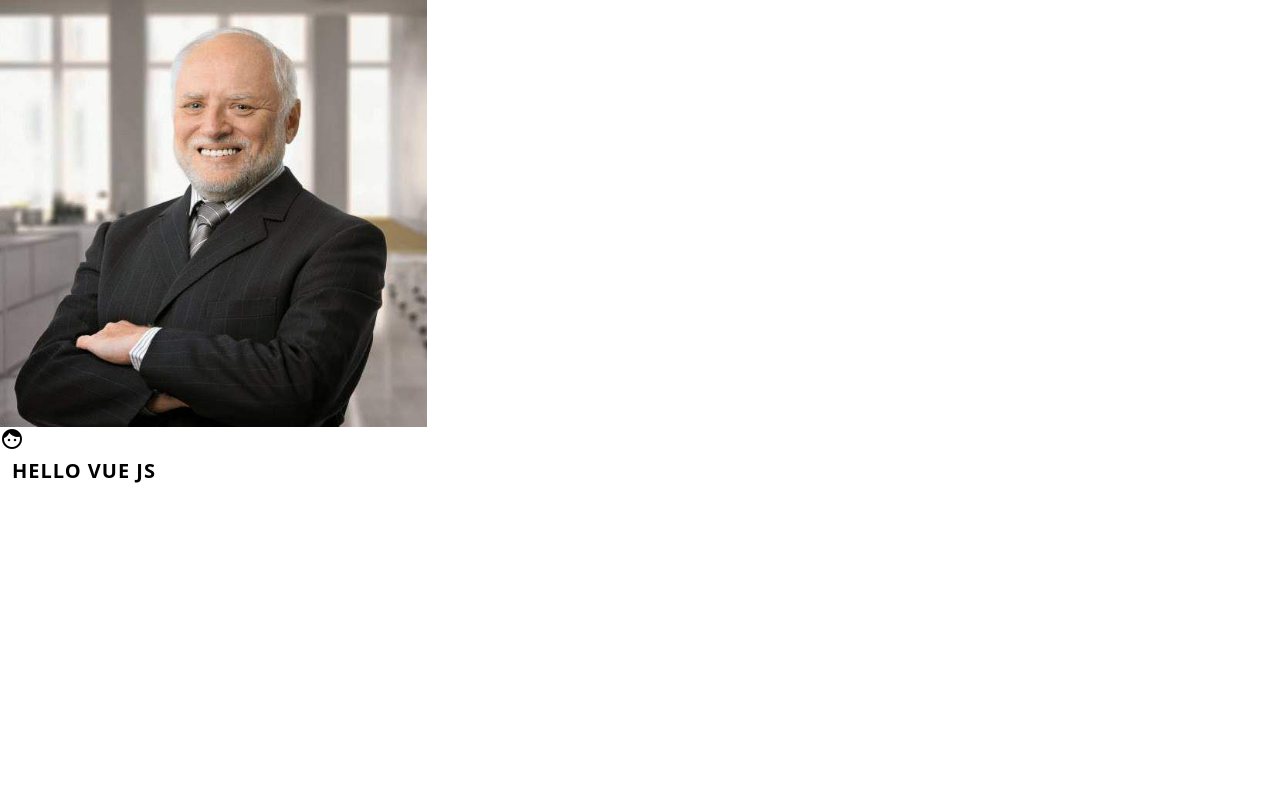
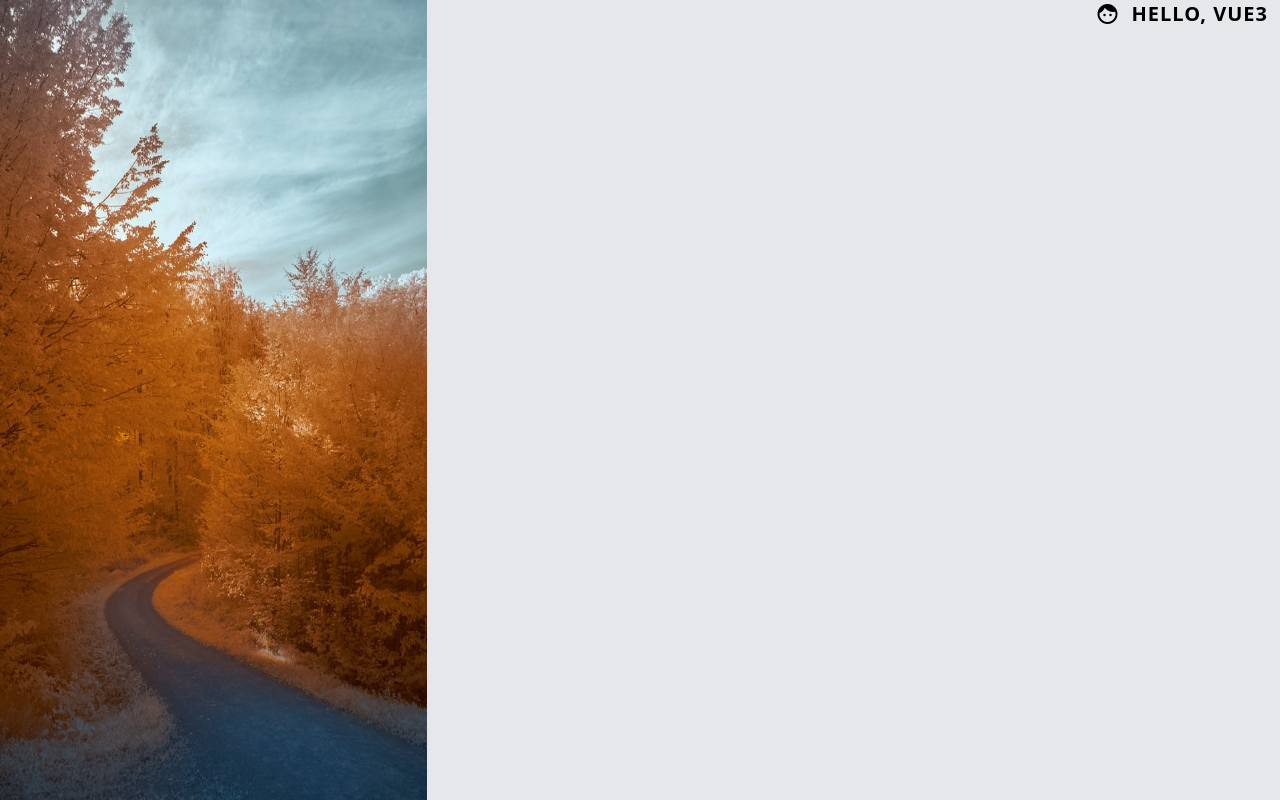
Before and after one commit to akira2542/INT203-62130500077-Vue-Template, a plain HTML site: page 62133050007_template_1/index.html in a window 1280 px wide. Drawn offline with nearby package versions, Linux system fonts and the light colour scheme.

Commit message:
replace template from template repo

```diff
--- a/62133050007_template_1/index.html
+++ b/62133050007_template_1/index.html
@@ -1,44 +1,36 @@
 <!DOCTYPE html>
 <html lang="en">
+
 <head>
-
   <meta charset="UTF-8" />
-
   <meta name="viewport" content="width=device-width, initial-scale=1.0" />
-
   <title>Basic Vue Js - HelloWorld App</title>
 
-
-
   <!-- https://google.github.io/material-design-icons/#icon-font-for-the-web -->
-
   <!-- Using via Google Web Fonts -->
-
   <link href="https://fonts.googleapis.com/icon?family=Material+Icons" rel="stylesheet" />
 
-
-
   <!-- https://tailwindcss.com/docs/installation -->
-
   <!-- Using Tailwind via CDN -->
-
   <link href="https://unpkg.com/tailwindcss@^2/dist/tailwind.min.css" rel="stylesheet" />
 
-
-
   <!-- https://v3.vuejs.org/guide/installation.html#release-notes -->
-
   <!-- Vue CDN -->
-
   <script src="https://unpkg.com/vue@next"></script>
 
+</head>
 
+<body>
+  <div id="app" class="h-screen w-full bg-gray-200 flex items-start justify-start">
+    <img src="./images/1.jpg" class="w-1/3 h-full">
+    <div class="w-full flex items-center justify-end">
+      <i class="material-icons">face</i>
+      <p class="font-semibold text-xl tracking-wider uppercase px-3"> {{ msg }}</p>
+    </div>
+  </div>
 
-      </head>
-<body>
-    <img src="images/Harold.jpg" class="w-1/3 h-full"></img>
-    <i class="material-icons">face</i>
-    <p id="app" class="font-semibold text-xl tracking-wider uppercase px-3"> {{ msg }} </p>
+  <!-- my main.js -->
+  <script src="./main.js"></script>
 </body>
-    <script src="main.js"></script>
+
 </html>
--- a/62133050007_template_1/main.js
+++ b/62133050007_template_1/main.js
@@ -1,9 +1,9 @@
-const app = {
-    data () {
-        return {
-            msg : "Hello Vue Js"
+    const app = {
+        data() {
+            return {
+                msg: 'Hello, Vue3'
+            }
         }
+
     }
-}
-
-Vue.createApp(app).mount('#app')
+    Vue.createApp(app).mount('#app')
```
Also changed, not shown: 62133050007_template_1/images/1.jpg (added), 62133050007_template_1/images/Harold.jpg (deleted), 1 other file. Lines whose indentation alone changed are shown as unchanged.
